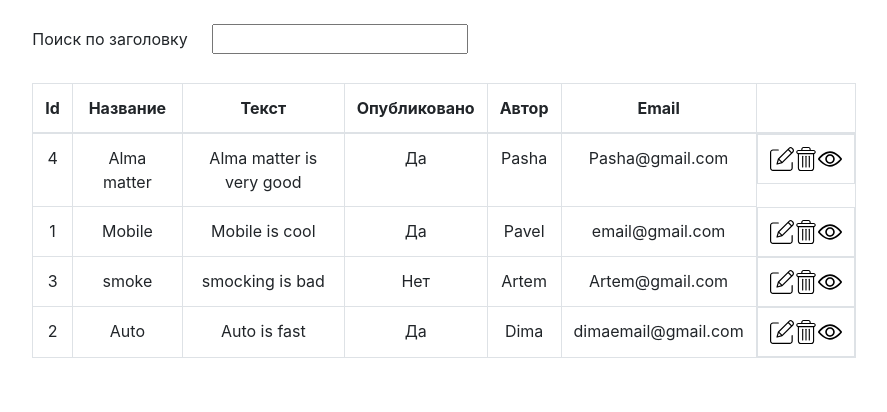
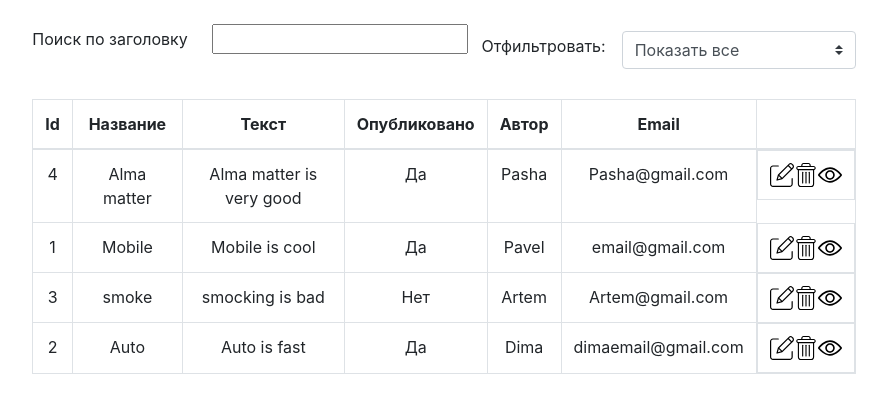
Before and after one commit to PavlikFilippich/owlyLabs, an Angular app: page / in a window 1280 px wide. Shown: the top 412 px of the page, without its empty margins (196-1083 px from the left). Built offline with nearby package versions, Linux system fonts and the light colour scheme.

Commit message:
Feat(main-page): added filtering by published articles

```diff
--- a/src/app/api.service.ts
+++ b/src/app/api.service.ts
@@ -20,6 +20,10 @@ export class ApiService {
 	getArticlesByTitle = this.setArticlesByTitle.asObservable();
 
 	sortedAsk = true;
+
+	filterArticlesByPosted = new BehaviorSubject<Article[]>([]);
+
+	getFilterArticlesByPosted = this.filterArticlesByPosted.asObservable();
 
 	tableSorting(arr: Article[], value: string) {
 		let sortedTable: Article[] = [];
@@ -47,4 +51,11 @@ export class ApiService {
 		});
 		return this.setArticlesByTitle.next(searchedTable);
 	}
+
+	filterByPosted( posted: string ) {
+		let listArticles: Article[] = [];
+		this.articles.subscribe(art => listArticles = art);
+		const filterArticles = listArticles.filter( item => item.posted === JSON.parse(posted));
+		this.filterArticlesByPosted.next(filterArticles);
+	}
 }
--- a/src/app/main-page/main-page.component.html
+++ b/src/app/main-page/main-page.component.html
@@ -1,5 +1,15 @@
 <div class="col-8 mx-auto mt-4 ">
-	<app-article-search></app-article-search>
+	<div class="d-flex flex-row justify-content-between">
+		<app-article-search></app-article-search>
+		<section class="d-flex flex-row align-items-center">
+			<label>Отфильтровать:</label>
+			<select class="custom-select ml-3" #filter (change)="filterByPosted(filter.value)" >
+				<option value="" selected>Показать все</option>
+				<option value="true">Только опубликованные</option>
+				<option value="false">Не опубликованные</option>
+			</select>
+		</section>
+	</div>
 	<table class="table mt-4 table-bordered">
 		<thead>
 		<tr>
--- a/src/app/main-page/main-page.component.ts
+++ b/src/app/main-page/main-page.component.ts
@@ -27,4 +27,13 @@ export class MainPageComponent implements OnInit {
 	tableSorting(value: string) {
 		this.api.tableSorting(this.listArticles, value);
 	}
+
+	filterByPosted(posted: string) {
+		if ( posted ) {
+			this.api.filterByPosted(posted);
+			this.api.getFilterArticlesByPosted.subscribe( articles => this.listArticles = articles );
+		} else {
+			this.setListArticles();
+		}
+	}
 }
```
